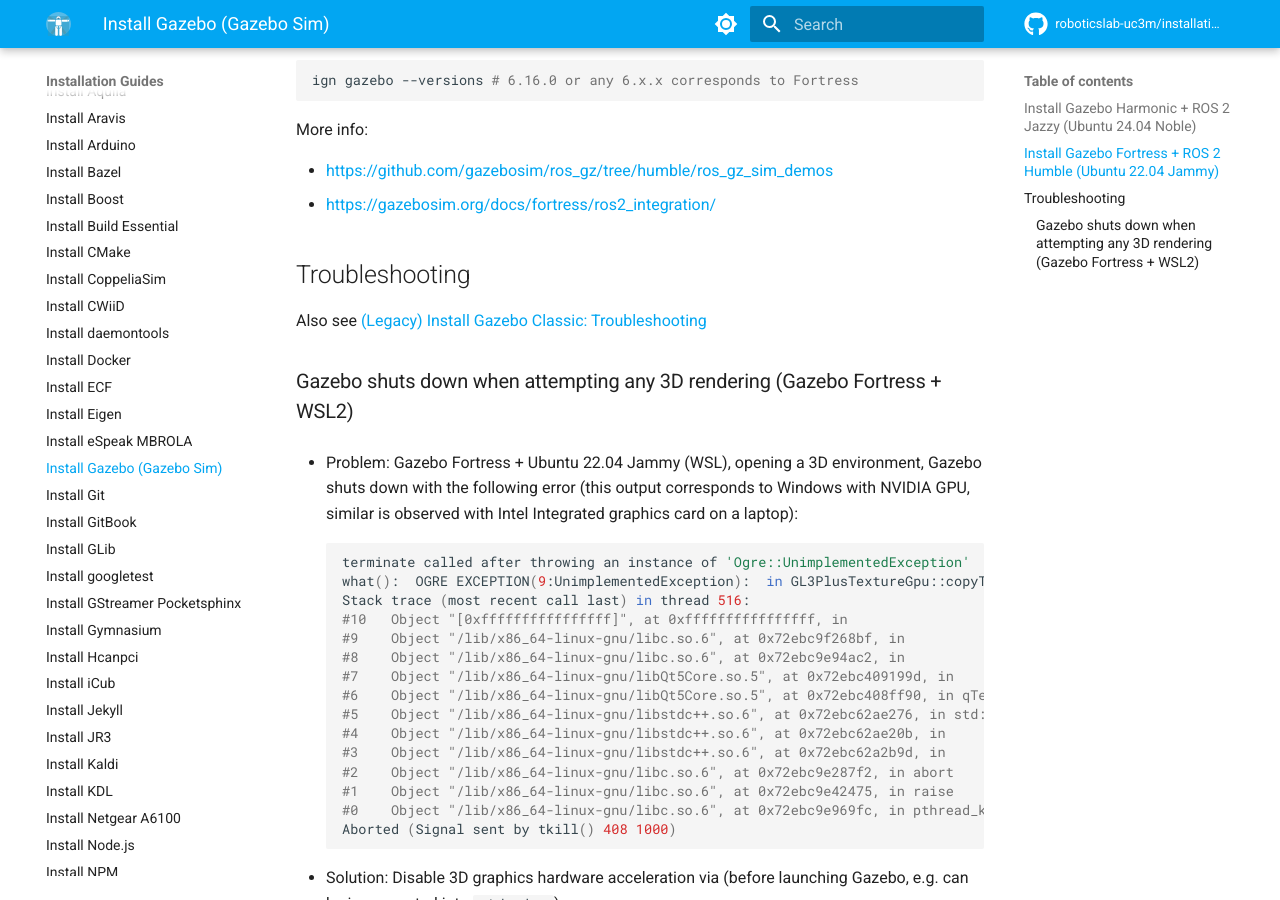
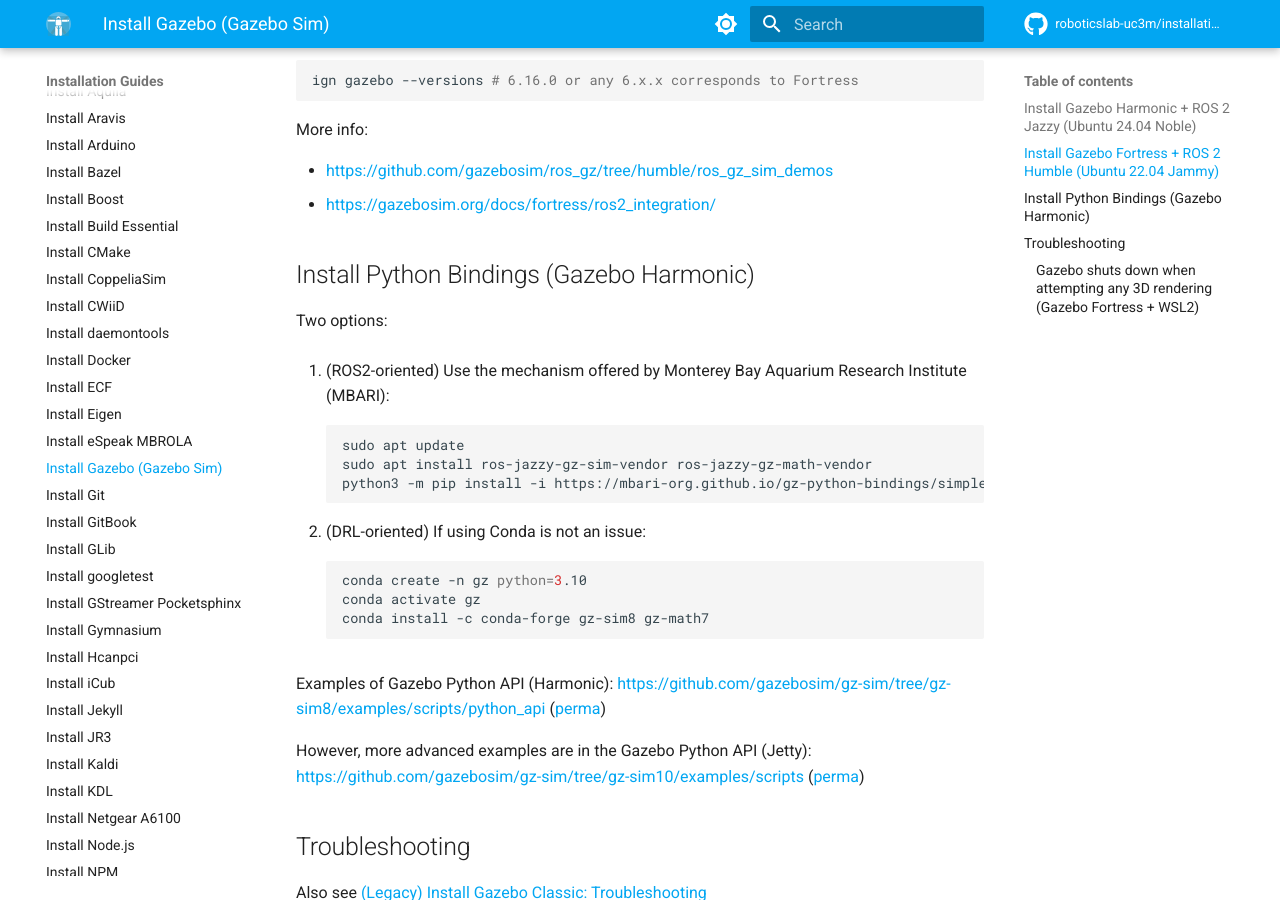
Before and after one commit to roboticslab-uc3m/installation-guides, an MkDocs documentation site: the page built from docs/install-gazebo.md, in a window 1280 px wide and 900 px high, scrolled down 987 px. Built offline with MkDocs 1.6.1 and Material for MkDocs 9.7.7, drawn with Linux system fonts in a browser that asks for light colours; comment, search, counter and statistics services are not loaded.

Commit message:
gazebo add python

````diff
--- a/docs/install-gazebo.md
+++ b/docs/install-gazebo.md
@@ -45,6 +45,30 @@
 - <https://github.com/gazebosim/ros_gz/tree/humble/ros_gz_sim_demos>
 - <https://gazebosim.org/docs/fortress/ros2_integration/>
 
+## Install Python Bindings (Gazebo Harmonic)
+
+Two options:
+
+1. (ROS2-oriented) Use the mechanism offered by Monterey Bay Aquarium Research Institute (MBARI):
+
+    ```bash
+    sudo apt update
+    sudo apt install ros-jazzy-gz-sim-vendor ros-jazzy-gz-math-vendor
+    python3 -m pip install -i https://mbari-org.github.io/gz-python-bindings/simple gz-python-bindings --break-system-packages
+    ```
+
+2. (DRL-oriented) If using Conda is not an issue:
+
+    ```bash
+    conda create -n gz python=3.10
+    conda activate gz
+    conda install -c conda-forge gz-sim8 gz-math7
+    ```
+
+Examples of Gazebo Python API (Harmonic): <https://github.com/gazebosim/gz-sim/tree/gz-sim8/examples/scripts/python_api> ([perma](https://github.com/gazebosim/gz-sim/tree/93b230694e267fb584915c2f2b1b4d9e147b4395/examples/scripts/python_api))
+
+However, more advanced examples are in the Gazebo Python API (Jetty): <https://github.com/gazebosim/gz-sim/tree/gz-sim10/examples/scripts> ([perma](https://github.com/gazebosim/gz-sim/tree/bc97d949153cc6eec8293f058d7285b890a63be2/examples/scripts))
+
 ## Troubleshooting
 
 Also see [(Legacy) Install Gazebo Classic: Troubleshooting](legacy/legacy-install-gazebo-classic.md#troubleshooting)
````
